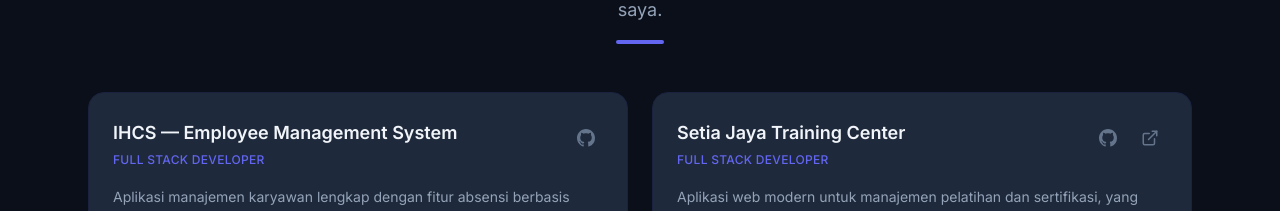
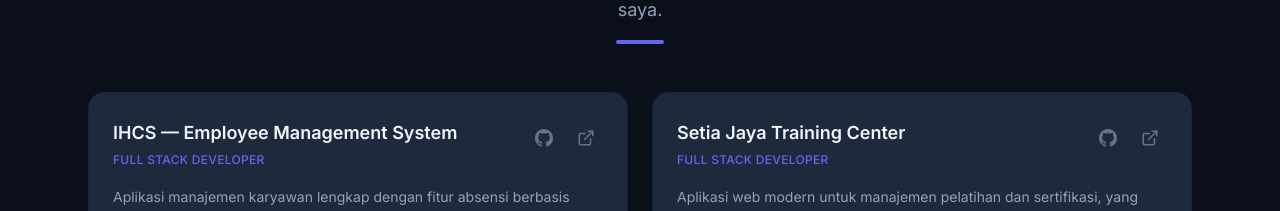
Before and after one commit to Thestucks/fauzan-azmi-portofolio, a React (Vite) app: page / in a window 1280 px wide. Shown: the part 980-1191 px from the top of the page. Built offline with nearby package versions, Linux system fonts and the light colour scheme.

Commit message:
update project

```diff
--- a/src/data/projects.js
+++ b/src/data/projects.js
@@ -12,8 +12,8 @@ export const projects = [
       "Holiday calendar management",
       "Admin audit log system",
     ],
-    github: "https://github.com/fauzanazmi",
-    demo: null,
+    github: "https://github.com/Thestucks/ihcs2",
+    demo: "https://thestucks.github.io/ihcs-demo/",
     featured: true,
   },
   {
```
